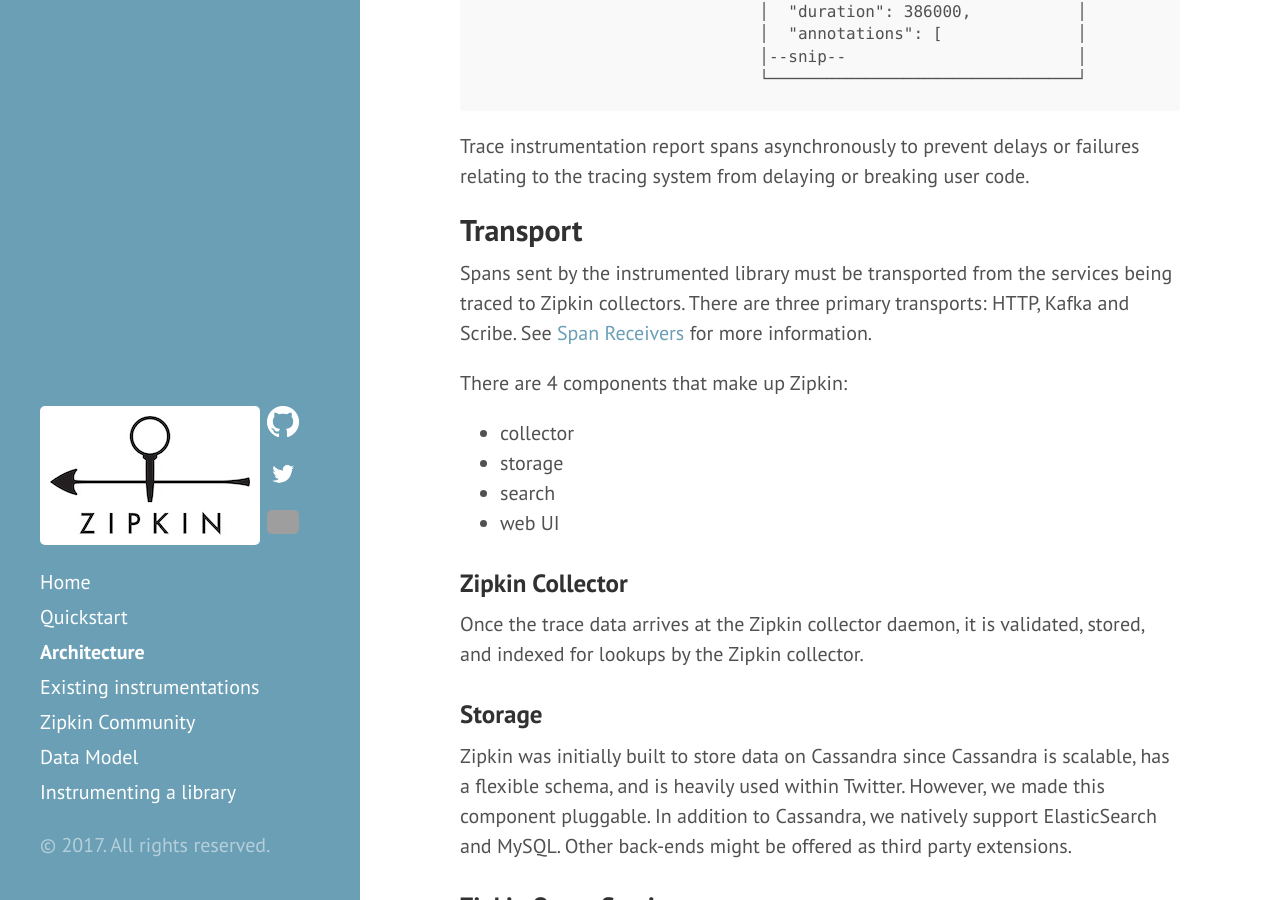
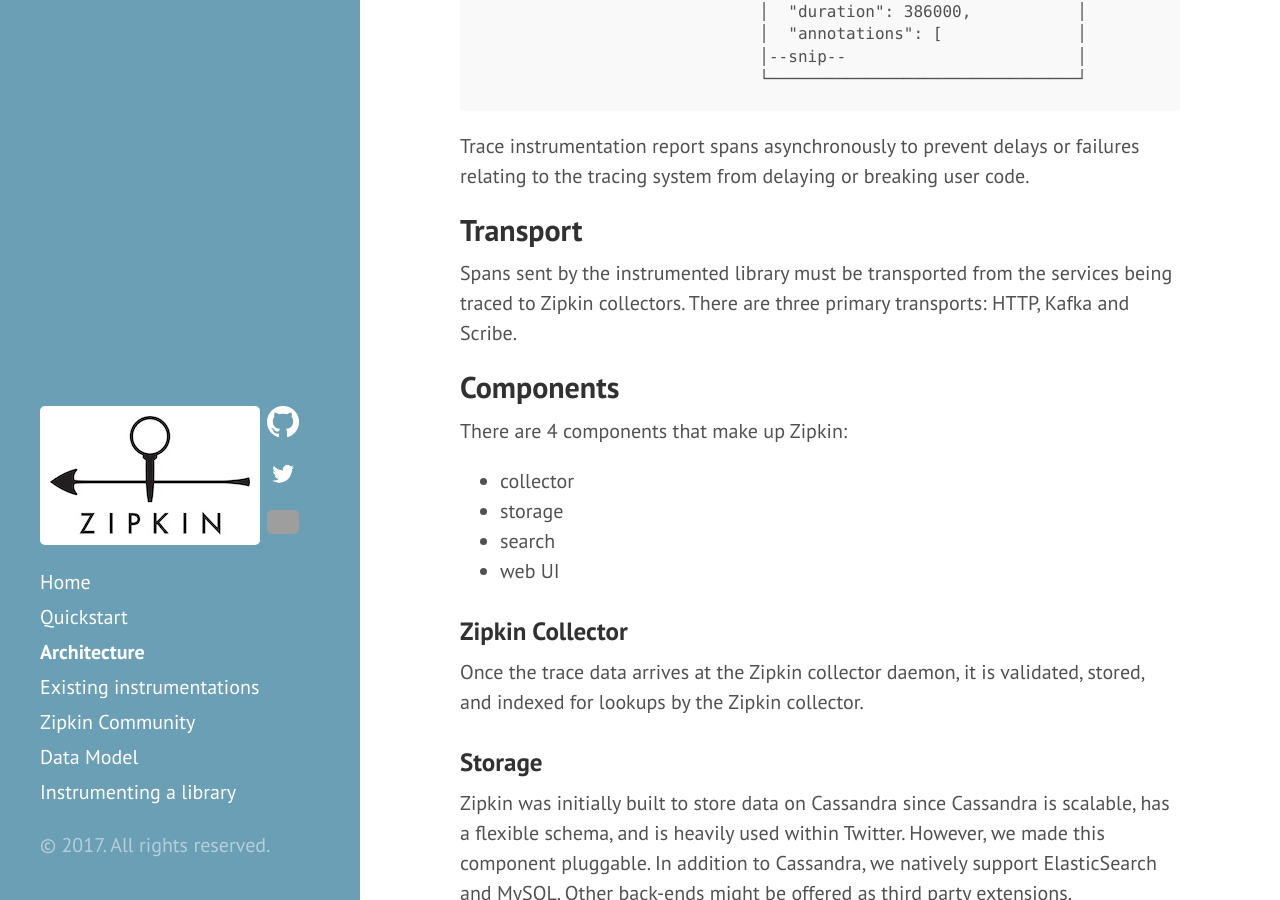
Before and after one commit to openzipkin/openzipkin.github.io, a Jekyll site: the page built from pages/architecture.md, in a window 1280 px wide and 900 px high, scrolled down 2504 px. Built offline with Jekyll 4.4.1, drawn with Linux system fonts in a browser that asks for light colours.

Commit message:
Removes the link to a page that no longer exists

```diff
--- a/pages/architecture.md
+++ b/pages/architecture.md
@@ -98,8 +98,9 @@
 Spans sent by the instrumented library must be transported from the services
 being traced to Zipkin collectors. There are three primary transports: HTTP,
 Kafka and Scribe.
-See [Span Receivers]({{ site.github.url }}/pages/span_receivers) for more
-information.
+
+Components
+----------
 
 There are 4 components that make up Zipkin:
 
```
